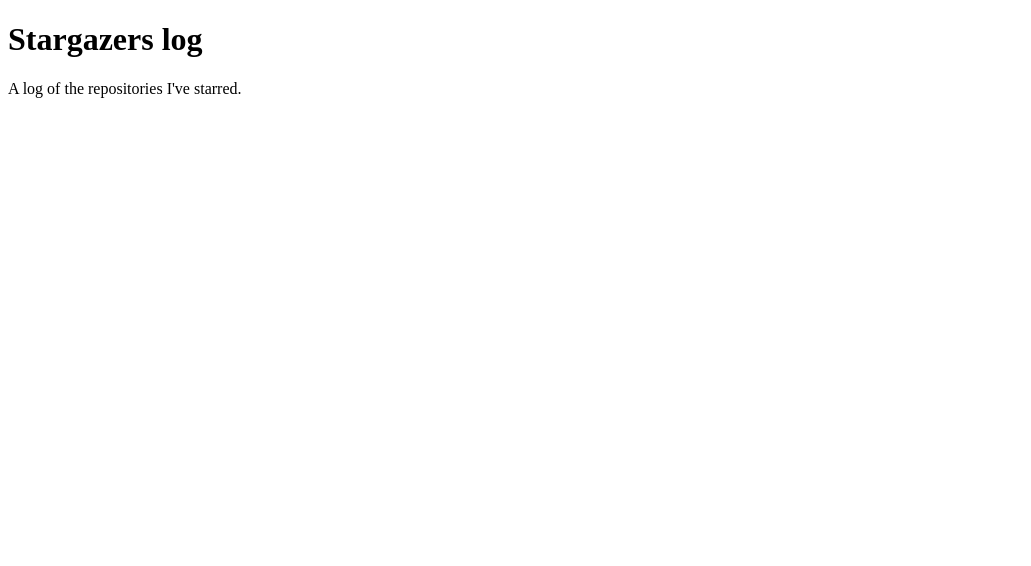
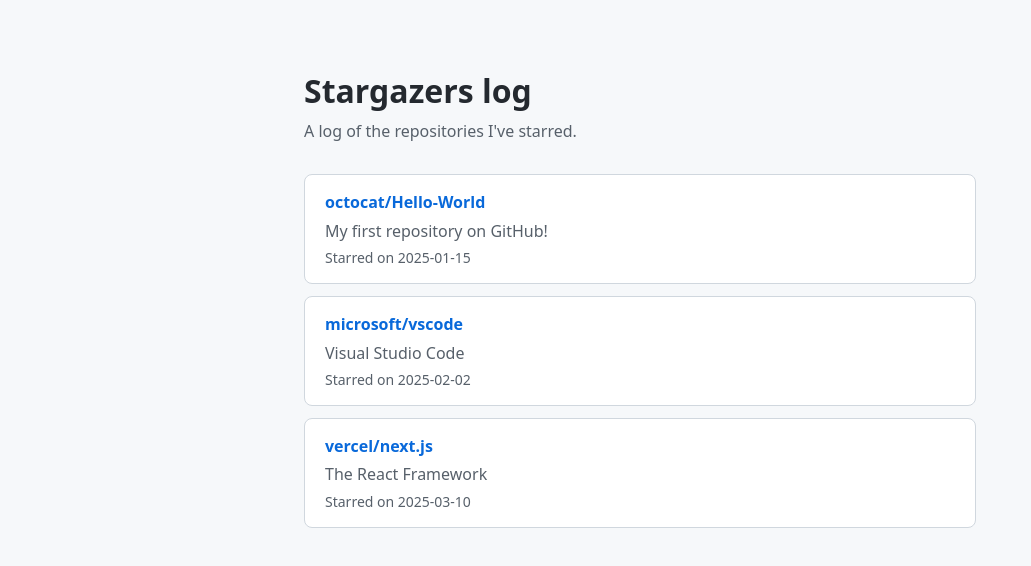
Before and after one commit to IdIOT-N/stargazers-log, a plain HTML site: page index.html in a window 1280 px wide. Shown: the whole page, without its empty margins (0-1031 px from the left). Drawn offline with Linux system fonts and the light colour scheme.

Commit message:
Add starred repositories list
Add starred repositories list

```diff
--- /dev/null
+++ b/events.json
@@ -0,0 +1,20 @@
+[
+  {
+    "repository": "octocat/Hello-World",
+    "url": "https://github.com/octocat/Hello-World",
+    "description": "My first repository on GitHub!",
+    "starred_at": "2025-01-15"
+  },
+  {
+    "repository": "microsoft/vscode",
+    "url": "https://github.com/microsoft/vscode",
+    "description": "Visual Studio Code",
+    "starred_at": "2025-02-02"
+  },
+  {
+    "repository": "vercel/next.js",
+    "url": "https://github.com/vercel/next.js",
+    "description": "The React Framework",
+    "starred_at": "2025-03-10"
+  }
+]
--- a/index.html
+++ b/index.html
@@ -2,10 +2,18 @@
 <html lang="en">
   <head>
     <meta charset="utf-8">
+    <meta name="viewport" content="width=device-width, initial-scale=1">
     <title>Stargazers log</title>
+    <link rel="stylesheet" href="style.css">
+    <script src="script.js" defer></script>
   </head>
   <body>
-    <h1>Stargazers log</h1>
-    <p>A log of the repositories I've starred.</p>
+    <main>
+      <h1>Stargazers log</h1>
+      <p>A log of the repositories I've starred.</p>
+      <ul id="repositories" aria-live="polite" aria-busy="true">
+        <li class="message">Loading starred repositories...</li>
+      </ul>
+    </main>
   </body>
 </html>
--- /dev/null
+++ b/script.js
@@ -0,0 +1,50 @@
+const repositoryList = document.querySelector("#repositories");
+
+async function loadRepositories() {
+  try {
+    const response = await fetch("events.json");
+    if (!response.ok) {
+      throw new Error(`Could not load repositories (${response.status}).`);
+    }
+
+    const events = await response.json();
+    if (!Array.isArray(events)) {
+      throw new Error("Repository data must be a list.");
+    }
+
+    repositoryList.replaceChildren();
+    if (events.length === 0) {
+      repositoryList.innerHTML = '<li class="message">No starred repositories yet.</li>';
+      return;
+    }
+
+    for (const event of events) {
+      const item = document.createElement("li");
+      const link = document.createElement("a");
+      link.href = event.url;
+      link.textContent = event.repository;
+
+      const description = document.createElement("p");
+      description.className = "description";
+      description.textContent = event.description;
+
+      const date = document.createElement("p");
+      date.className = "starred-date";
+      date.textContent = `Starred on ${event.starred_at}`;
+
+      item.append(link, description, date);
+      repositoryList.append(item);
+    }
+  } catch (error) {
+    console.error("Unable to load starred repositories:", error);
+    repositoryList.replaceChildren();
+    const message = document.createElement("li");
+    message.className = "message";
+    message.textContent = "Starred repositories could not be loaded.";
+    repositoryList.append(message);
+  } finally {
+    repositoryList.setAttribute("aria-busy", "false");
+  }
+}
+
+loadRepositories();
--- /dev/null
+++ b/style.css
@@ -0,0 +1,63 @@
+* {
+  box-sizing: border-box;
+}
+
+body {
+  margin: 0;
+  padding: 3rem 1.25rem;
+  color: #24292f;
+  background: #f6f8fa;
+  font-family: system-ui, -apple-system, BlinkMacSystemFont, "Segoe UI", sans-serif;
+}
+
+main {
+  max-width: 42rem;
+  margin: 0 auto;
+}
+
+h1 {
+  margin-bottom: 0.5rem;
+}
+
+p {
+  margin-top: 0;
+  color: #57606a;
+}
+
+#repositories {
+  margin: 2rem 0 0;
+  padding: 0;
+  list-style: none;
+}
+
+#repositories li {
+  margin-top: 0.75rem;
+  padding: 1rem 1.25rem;
+  background: #fff;
+  border: 1px solid #d0d7de;
+  border-radius: 0.5rem;
+}
+
+#repositories a {
+  color: #0969da;
+  font-weight: 600;
+  text-decoration: none;
+}
+
+#repositories a:hover {
+  text-decoration: underline;
+}
+
+.description,
+.starred-date {
+  margin: 0.4rem 0 0;
+  color: #57606a;
+}
+
+.starred-date {
+  font-size: 0.875rem;
+}
+
+.message {
+  color: #57606a;
+}
```
